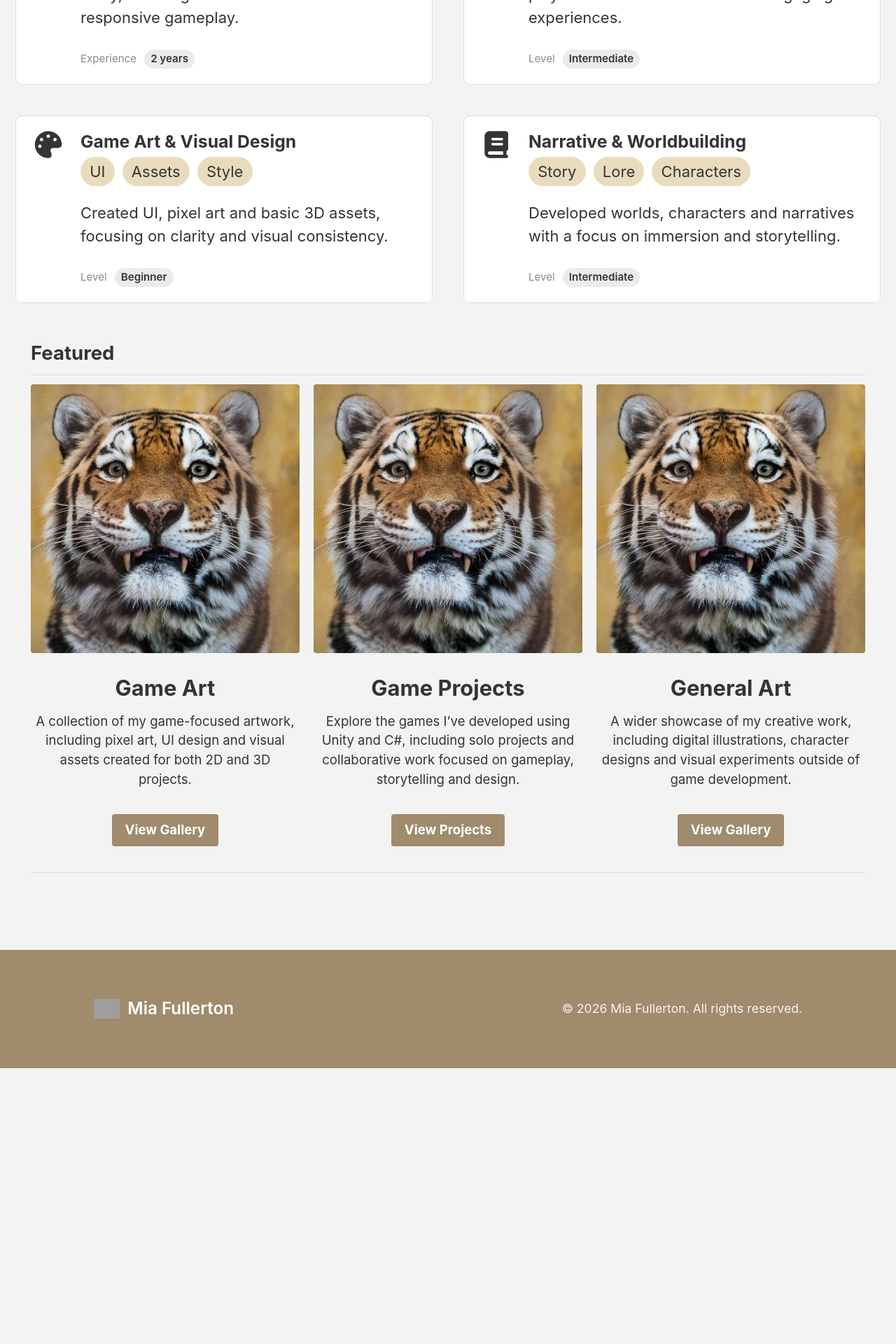
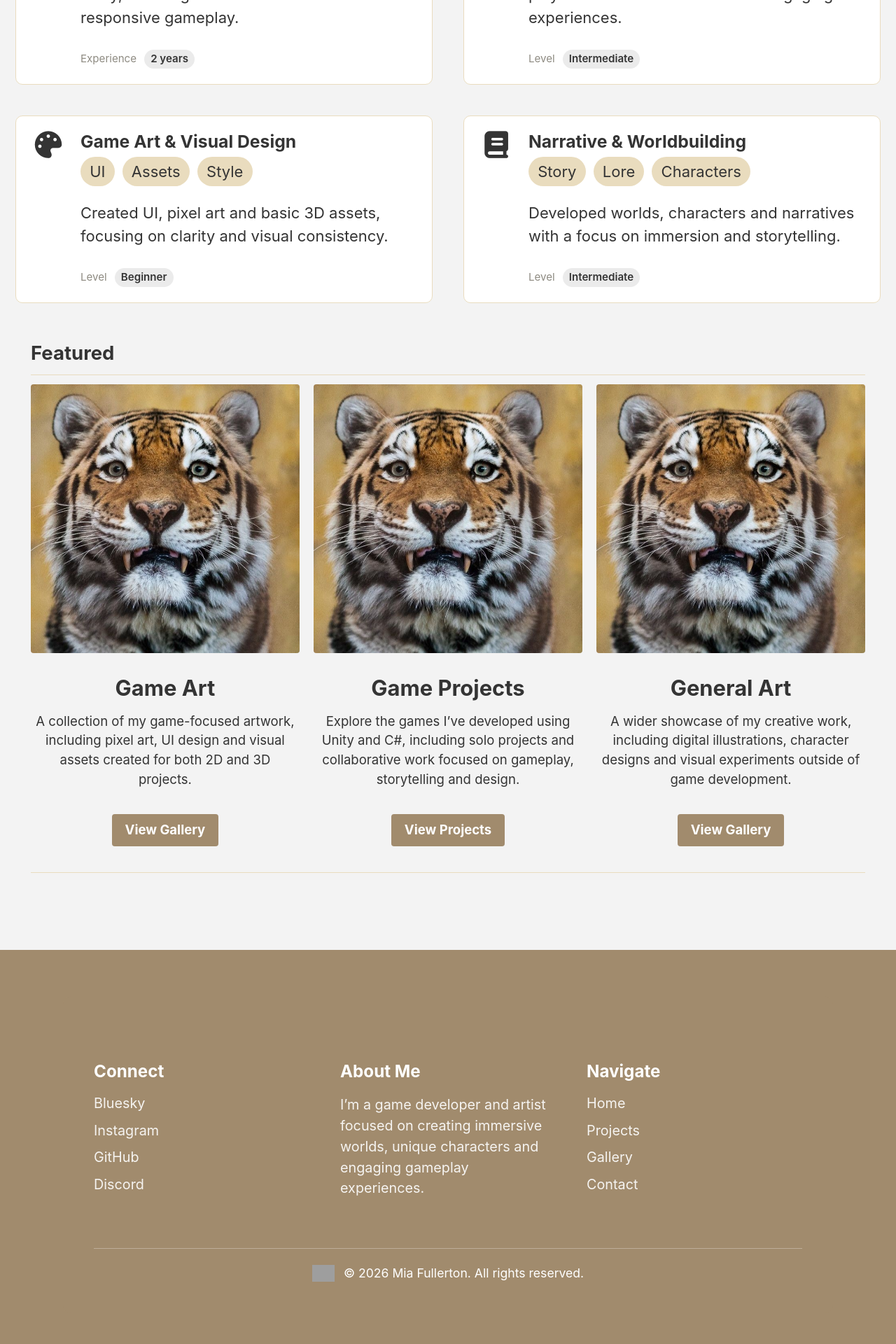
Before and after one commit to Griffsirr/Griffsirr.github.io, a Jekyll site: the page built from _pages/index.md, in a window 1280 px wide. Shown: the part 1807-3727 px from the top of the page at 70% size. Built offline with Jekyll 4.4.1, drawn with Linux system fonts in a browser that asks for light colours; before the commit the page ends 3333 px from its top, so only the background shows below that; grey boxes are pictures that could not be loaded.

Commit message:
Update footer.html

```diff
--- a/_includes/footer.html
+++ b/_includes/footer.html
@@ -1,43 +1,97 @@
 <div class="custom-footer">
-  <div class="footer-left">
-    <img src="/assets/images/CatArt.png" alt="logo">
-    <span class="footer-name">Mia Fullerton</span>
+
+  <div class="footer-grid">
+
+    <div class="footer-section">
+      <h3>Connect</h3>
+      <a href="https://bsky.app" target="_blank">Bluesky</a>
+      <a href="https://instagram.com" target="_blank">Instagram</a>
+      <a href="https://github.com" target="_blank">GitHub</a>
+      <a href="https://discord.com" target="_blank">Discord</a>
+    </div>
+
+    <div class="footer-section">
+      <h3>About Me</h3>
+      <p>
+        I’m a game developer and artist focused on creating immersive worlds,
+        unique characters and engaging gameplay experiences.
+      </p>
+    </div>
+
+    <div class="footer-section">
+      <h3>Navigate</h3>
+      <a href="/home-page/">Home</a>
+      <a href="/projects-page/">Projects</a>
+      <a href="/gallery-page/">Gallery</a>
+      <a href="/contact-page/">Contact</a>
+    </div>
+
   </div>
 
-  <div class="footer-right">
-    © {{ site.time | date: "%Y" }} Mia Fullerton. All rights reserved.
+  <div class="footer-bottom">
+    <img src="/assets/images/CatArt.png" alt="logo">
+    <span>© {{ site.time | date: "%Y" }} Mia Fullerton. All rights reserved.</span>
   </div>
+
 </div>
-
 
 <style>
 .custom-footer {
   max-width: 1100px;
-  margin: 2rem auto 0 auto;
-  padding: 1rem 2rem;
-
-  display: flex;
-  justify-content: space-between;
-  align-items: center;
+  margin: 3rem auto 0 auto;
+  padding: 2rem;
 
   background: #a18b6d;
   color: #ffffff;
-  border-radius: 8px;
+  border-radius: 12px;
 }
-.footer-left {
+
+.footer-grid {
+  display: grid;
+  grid-template-columns: repeat(auto-fit, minmax(200px, 1fr));
+  gap: 2rem;
+}
+
+.footer-section h3 {
+  margin-bottom: 0.8rem;
+  font-size: 1.1rem;
+}
+
+.footer-section p {
+  font-size: 0.9rem;
+  line-height: 1.5;
+  opacity: 0.9;
+}
+
+.footer-section a {
+  display: block;
+  text-decoration: none;
+  color: #ffffff;
+  font-size: 0.9rem;
+  margin-bottom: 0.4rem;
+  opacity: 0.9;
+  transition: opacity 0.2s ease;
+}
+
+.footer-section a:hover {
+  opacity: 1;
+  text-decoration: underline;
+}
+
+.footer-bottom {
+  margin-top: 2rem;
+  padding-top: 1rem;
+  border-top: 1px solid rgba(255,255,255,0.3);
+
   display: flex;
   align-items: center;
-  gap: 0.5rem;
+  gap: 0.6rem;
+  justify-content: center;
+
+  font-size: 0.8rem;
 }
-.footer-left img {
-  height: 28px;
-}
-.footer-name {
-  font-size: 1.1rem;
-  font-weight: 600;
-}
-.footer-right {
-  font-size: 0.8rem;
-  opacity: 0.9;
+
+.footer-bottom img {
+  height: 24px;
 }
 </style>
```
